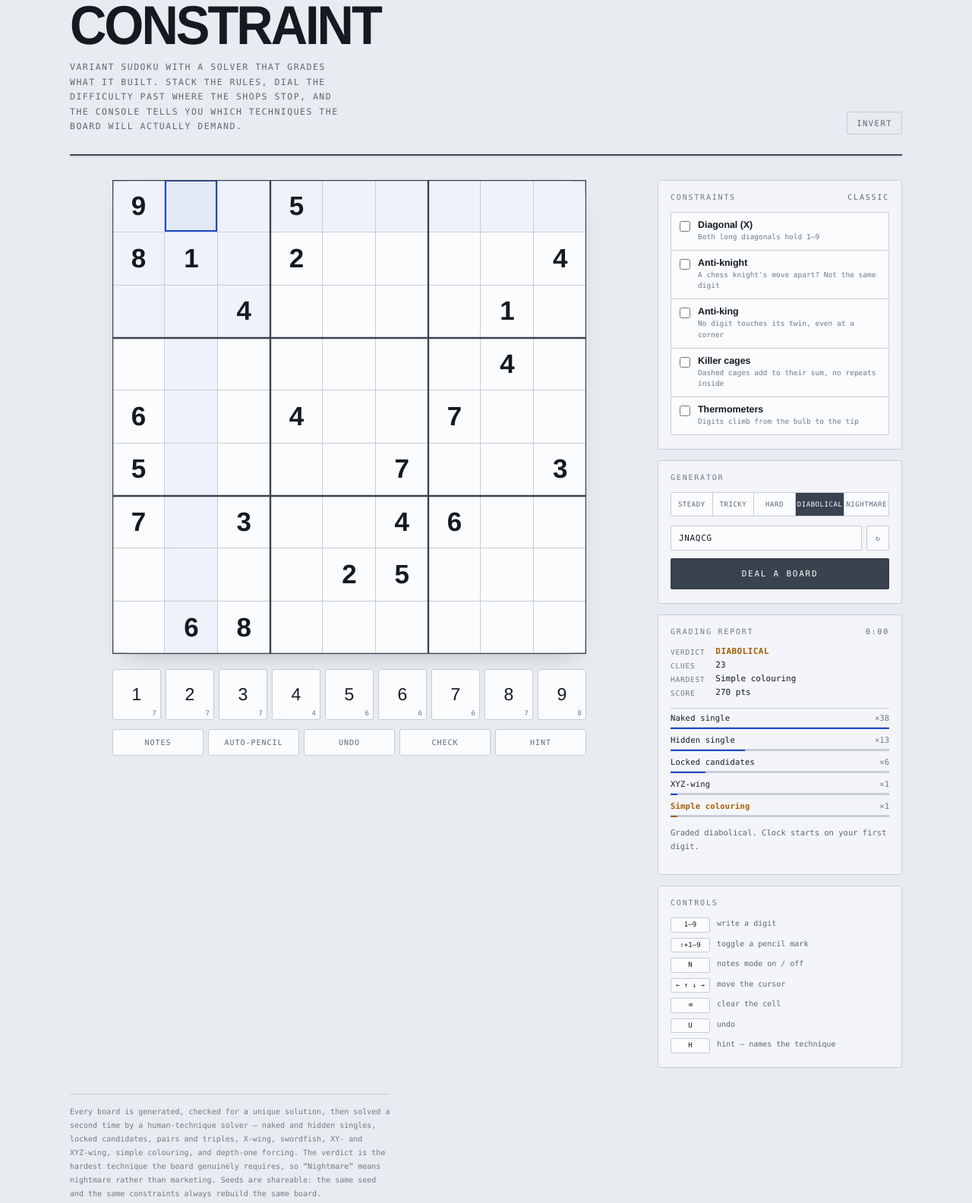
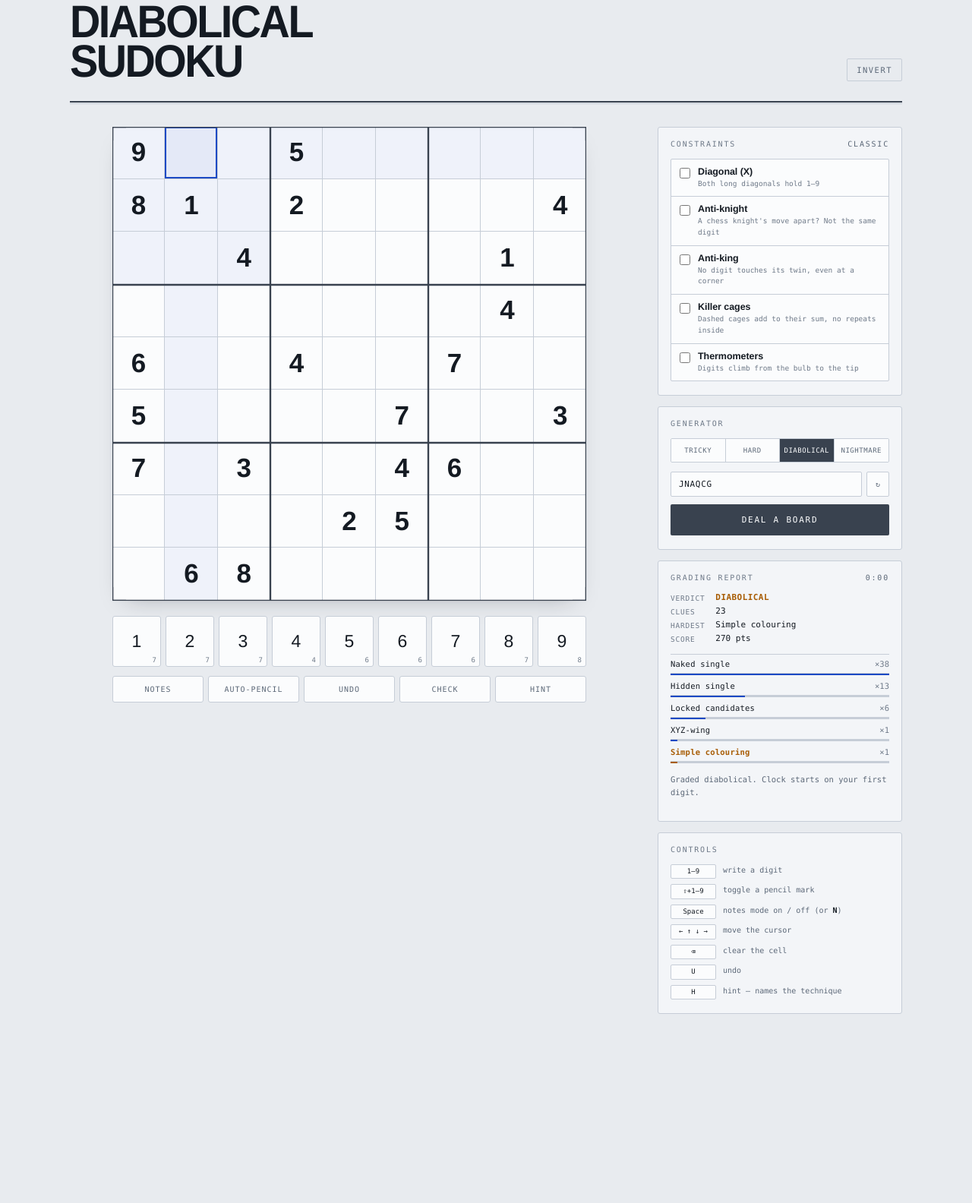
Before and after one commit to jaynemoon/diabolical-sudoku, a website: page index.html in a window 1280 px wide. Shown: the part 35-1619 px from the top of the page at 76% size. After the commit the page ends 1442 px from the top, so only its background shows below. Drawn offline with Linux system fonts and the light colour scheme.

Commit message:
Rename to Diabolical Sudoku, trim the dial and the page copy
Renames the game throughout: page title, masthead, package name. The
Constraints panel and the CONSTRAINTS array keep their names, since those
describe the rule set rather than the game.

Drops Steady from the difficulty dial, leaving Tricky through Nightmare. The
band stays in the grading scale so a board that comes out easy is still
reported honestly; it is simply never offered as a target. The dial buttons
now carry their real band index rather than relying on their position, which
would otherwise have shifted every difficulty by one rung.

Binds Space to notes mode alongside N, matching the usual convention, with
e.code as a fallback for layouts that report the key differently. A focused
button keeps its own Space press instead of firing twice.

Removes the masthead tagline and the closing paragraph, and the styles that
only served them.

The UI suite was discarding document-level key handlers, so it could not have
caught a keyboard regression. It captures them now and covers the dial and
both notes shortcuts.

```diff
--- a/index.html
+++ b/index.html
@@ -5,7 +5,7 @@
 <meta name="viewport" content="width=device-width, initial-scale=1">
 <meta name="color-scheme" content="light dark">
 <meta name="description" content="Variant sudoku with stackable constraints and a solver that grades every board by the techniques it actually requires.">
-<title>CONSTRAINT — variant sudoku for people who finished hard</title>
+<title>Diabolical Sudoku — variant sudoku for people who finished hard</title>
 </head>
 <body>
 <style>
@@ -93,23 +93,13 @@ body{
 .masthead{display:flex;align-items:flex-end;justify-content:space-between;gap:24px;flex-wrap:wrap}
 h1{
   margin:0;
-  font-size:clamp(38px,7.5vw,72px);
+  font-size:clamp(34px,6.2vw,60px);
   line-height:.86;
   font-weight:800;
   letter-spacing:-.045em;
   transform:scaleX(.93);
   transform-origin:left bottom;
   text-wrap:balance;
-}
-.tag{
-  margin:14px 0 0;
-  font-family:var(--mono);
-  font-size:11.5px;
-  letter-spacing:.13em;
-  text-transform:uppercase;
-  color:var(--ink-soft);
-  max-width:52ch;
-  line-height:1.7;
 }
 .themebtn{
   font-family:var(--mono);font-size:10.5px;letter-spacing:.14em;text-transform:uppercase;
@@ -227,7 +217,7 @@ body.notemode .pad button{color:var(--pencil);font-size:clamp(13px,2.4vw,17px)}
 .sw .ds{font-family:var(--mono);font-size:9.5px;color:var(--ink-faint);line-height:1.55;display:block;margin-top:2px}
 
 /* difficulty */
-.diffs{display:grid;grid-template-columns:repeat(5,1fr);gap:0;border:1px solid var(--hair);border-radius:2px;overflow:hidden;margin-bottom:12px}
+.diffs{display:grid;grid-auto-flow:column;grid-auto-columns:1fr;gap:0;border:1px solid var(--hair);border-radius:2px;overflow:hidden;margin-bottom:12px}
 .diffs button{
   border:none;border-right:1px solid var(--hair);background:var(--panel-2);color:var(--ink-soft);
   font-family:var(--mono);font-size:9px;letter-spacing:.06em;text-transform:uppercase;
@@ -281,7 +271,8 @@ body.notemode .pad button{color:var(--pencil);font-size:clamp(13px,2.4vw,17px)}
 .status.err{color:var(--rose)}
 
 .legend{display:flex;flex-direction:column;gap:7px;font-family:var(--mono);font-size:10px;color:var(--ink-soft);line-height:1.5}
-.legend div{display:grid;grid-template-columns:52px 1fr;gap:9px}
+.legend div{display:grid;grid-template-columns:60px 1fr;gap:9px}
+.legend b{font-weight:700;color:var(--ink)}
 .legend kbd{
   font-family:var(--mono);font-size:9px;background:var(--panel-2);border:1px solid var(--hair);
   border-radius:2px;padding:2px 0;text-align:center;color:var(--ink);
@@ -299,19 +290,12 @@ body.notemode .pad button{color:var(--pencil);font-size:clamp(13px,2.4vw,17px)}
 @keyframes dots{0%{content:""}25%{content:"."}50%{content:".."}75%{content:"..."}}
 @media (prefers-reduced-motion:reduce){.dots::after{content:"..."; animation:none}}
 
-.foot{
-  margin-top:34px;padding-top:14px;border-top:1px solid var(--hair);
-  font-family:var(--mono);font-size:10px;color:var(--ink-faint);line-height:1.8;max-width:70ch;
-}
 </style>
 
 <div class="wrap">
 
   <header class="masthead">
-    <div>
-      <h1>CONSTRAINT</h1>
-      <p class="tag">Variant sudoku with a solver that grades what it built. Stack the rules, dial the difficulty past where the shops stop, and the console tells you which techniques the board will actually demand.</p>
-    </div>
+    <h1>DIABOLICAL<br>SUDOKU</h1>
     <button class="themebtn" id="themeBtn" type="button">Invert</button>
   </header>
 
@@ -331,7 +315,7 @@ body.notemode .pad button{color:var(--pencil);font-size:clamp(13px,2.4vw,17px)}
       <div class="underboard">
         <div class="pad" id="pad"></div>
         <div class="tools">
-          <button type="button" id="btnNotes">Notes</button>
+          <button type="button" id="btnNotes" title="Notes mode — Space">Notes</button>
           <button type="button" id="btnAuto">Auto‑pencil</button>
           <button type="button" id="btnUndo">Undo</button>
           <button type="button" id="btnCheck">Check</button>
@@ -375,7 +359,7 @@ body.notemode .pad button{color:var(--pencil);font-size:clamp(13px,2.4vw,17px)}
         <div class="legend">
           <div><kbd>1–9</kbd><span>write a digit</span></div>
           <div><kbd>⇧+1–9</kbd><span>toggle a pencil mark</span></div>
-          <div><kbd>N</kbd><span>notes mode on / off</span></div>
+          <div><kbd>Space</kbd><span>notes mode on / off (or <b>N</b>)</span></div>
           <div><kbd>← ↑ ↓ →</kbd><span>move the cursor</span></div>
           <div><kbd>⌫</kbd><span>clear the cell</span></div>
           <div><kbd>U</kbd><span>undo</span></div>
@@ -386,7 +370,6 @@ body.notemode .pad button{color:var(--pencil);font-size:clamp(13px,2.4vw,17px)}
     </aside>
   </div>
 
-  <p class="foot">Every board is generated, checked for a unique solution, then solved a second time by a human‑technique solver — naked and hidden singles, locked candidates, pairs and triples, X‑wing, swordfish, XY‑ and XYZ‑wing, simple colouring, and depth‑one forcing. The verdict is the hardest technique the board genuinely requires, so “Nightmare” means nightmare rather than marketing. Seeds are shareable: the same seed and the same constraints always rebuild the same board.</p>
 </div>
 
 <script>
@@ -651,8 +634,10 @@ const TECH = {
    effort is the signal that stays monotone across every variant; the peak
    rides on top of it so a board that genuinely needs a chain still ranks up. */
 const scoreOf = (peak, effort) => Math.round(effort + peak * 2.2);
+/* "steady" stays in the scale so an easy board is still reported honestly,
+   but it is not offered as a target — the point of this game is harder boards. */
 const BANDS = [
-  { key: "steady",     label: "Steady",     max: 55  },
+  { key: "steady",     label: "Steady",     max: 55,  selectable: false },
   { key: "tricky",     label: "Tricky",     max: 95  },
   { key: "hard",       label: "Hard",       max: 165 },
   { key: "diabolical", label: "Diabolical", max: 300 },
@@ -1300,12 +1285,14 @@ for(const c of CONSTRAINTS){
 }
 const diffEl = $("diffs");
 BANDS.forEach((b, i) => {
+  if(b.selectable === false) return;
   const btn = document.createElement("button");
   btn.type = "button"; btn.textContent = b.label;
+  btn.dataset.band = i;
   btn.addEventListener("click", () => { S.target = i; paintDiffs(); });
   diffEl.appendChild(btn);
 });
-function paintDiffs(){ [...diffEl.children].forEach((b, i) => b.classList.toggle("on", i === S.target)); }
+function paintDiffs(){ [...diffEl.children].forEach(b => b.classList.toggle("on", +b.dataset.band === S.target)); }
 function consName(){
   const on = CONSTRAINTS.filter(c => S.cons[c.key]).map(c => c.name.replace(/\s*\(X\)/, ""));
   return on.length ? on.join(" + ") : "Classic";
@@ -1481,6 +1468,11 @@ document.addEventListener("keydown", e => {
     S.sel = n; paint(); e.preventDefault(); return;
   }
   if(k === "Backspace" || k === "Delete" || k === "0"){ erase(); e.preventDefault(); return; }
+  if(k === " " || k === "Spacebar" || e.code === "Space"){
+    // let a focused button keep its own space press rather than firing twice
+    if(e.target.tagName === "BUTTON") return;
+    toggleNotes(); e.preventDefault(); return;
+  }
   if(k === "n" || k === "N"){ toggleNotes(); return; }
   if(k === "u" || k === "U"){ undo(); return; }
   if(k === "h" || k === "H"){ hint(); return; }
--- a/package.json
+++ b/package.json
@@ -1,5 +1,5 @@
 {
-  "name": "constraint-sudoku",
+  "name": "diabolical-sudoku",
   "version": "1.0.0",
   "private": true,
   "type": "module",
```
Also changed, not shown: tests/ui.test.mjs (+43 -1 lines), README.md.
